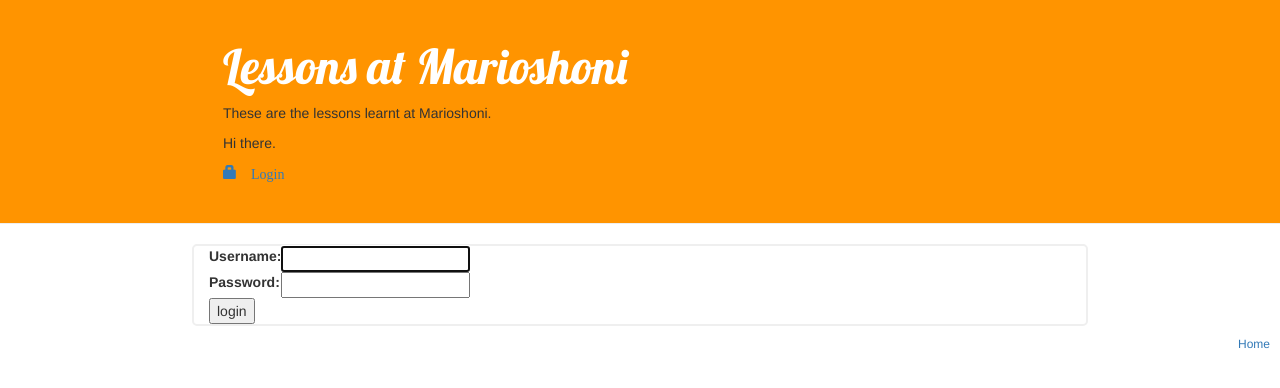
After one commit to Waiyaki/django-girls-tutorial-with-improvements, a Django app: page /accounts/login/ in a window 1280 px wide. The commit adds this page. Shown: the top 388 px of the page. Run offline with Django 3.2, Linux system fonts and the light colour scheme; some libraries are stand-ins or nearby versions.

Commit message:
Added login/logout views, tuned css

```diff
--- a/blog/static/blog/css/blog.css
+++ b/blog/static/blog/css/blog.css
@@ -13,8 +13,15 @@ body {
     text-decoration: none;
 }
 
+.wrapper, .content {
+    width: 70%;
+    margin: 20px auto 20px auto;
+}
+
 .content {
-    margin-left: 40px;
+    border: 2px solid #efefef;
+    border-radius: 5px;
+    margin: auto auto;
 }
 
 h1, h2, h3, h4 {
@@ -42,7 +49,15 @@ h1, h2, h3, h4 {
 }
 
 .post {
-    margin-bottom: 70px;
+    width: 32%;
+    margin: 0.5%;
+    float: left;
+    clear: right;
+    background-color: #efefef;
+    border: 2px solid #ffffff;
+    border-radius: 5px;
+    padding: 10px 10px;
+    text-align: center;
 }
 
 .post h1 a, .post h1 a:visited {
@@ -51,6 +66,7 @@ h1, h2, h3, h4 {
 
 .post_detail h1{
     color: #00aeff;
+    text-align: left;
 }
 
 .footer {
@@ -58,4 +74,5 @@ h1, h2, h3, h4 {
     color: #efefef;
     font-size: 12px;
     float: right;
+    margin: auto auto;
 }
--- a/blog/templates/blog/base.html
+++ b/blog/templates/blog/base.html
@@ -12,23 +12,43 @@
     </head>
     <body>
         <div class="page-header">
-            <a href="{% url 'blog.views.post_new' %}" class="top-menu">
-                <span class="glyphicon glyphicon-plus"></span>
-            </a>
-            <h1><a href="/blog/">Lessons at Marioshoni</a></h1>
-            <div>
-                <p>Hi there.</p>
-                <p>These are the lessons learnt at Marioshoni.</p>
+            <div class="wrapper">
+                <h1><a href="/blog/">Lessons at Marioshoni</a></h1>
+
+                <div>
+                    <p>These are the lessons learnt at Marioshoni.</p>
+                </div>
+
+                {% if user.is_authenticated %}
+                    <a href="{% url 'blog.views.post_new' %}" class="top-menu">
+                        <span class="glyphicon glyphicon-plus"></span>
+                    </a>
+                    <a href="{% url 'post_draft_list' %}" class="top-menu">
+                        <span class="glyphicon glyphicon-edit"></span>
+                    </a>
+                    <p>Hi {{ user.username }}
+                        <small>(<a href="{% url 'django.contrib.auth.views.logout' %}">Log out</a>)</small>
+                    </p>
+                {% else %}
+                    <p> Hi there.</p>
+                    <a href="{% url 'django.contrib.auth.views.login' %}">
+                        <span class="glyphicon glyphicon-lock"> Login </span>
+                    </a>
+                {% endif %}
             </div>
         </div>
 
         <div class="content container">
             <div class="row">
-                <div class="col-md-8">
+                <div class="col-md-12">
                     {% block content %}
                     {% endblock %}
                 </div>
             </div>
         </div>
+
+        <div class="footer">
+            <p><a href="/blog/">Home</a></p>
+        </div>
     </body>
 </html>
--- a/blog/templates/blog/post_list.html
+++ b/blog/templates/blog/post_list.html
@@ -4,7 +4,7 @@
     {% for post in posts %}
         <div class="post">
             <h2><a href="{% url 'blog.views.post_detail' pk=post.pk %}">{{ post.title }}</a></h2>
-            <p>{{ post.text|linebreaks }}</p>
+            <p>{{ post.text|linebreaks|truncatechars:400 }}</p>
             <div class="date">Published: {{ post.published_date }}</div>
         </div>
     {% endfor %}
--- /dev/null
+++ b/blog/templates/registration/login.html
@@ -0,0 +1,23 @@
+{% extends "blog/base.html" %}
+
+{% block content %}
+    {% if form.errors %}
+        <p>Your username and password did not match. Please try again.</p>
+    {% endif %}
+
+    <form method="post" action="{% url 'django.contrib.auth.views.login' %}">
+        {% csrf_token %}
+        <table>
+            <tr>
+                <td>{{ form.username.label_tag }}</td>
+                <td>{{ form.username }}</td>
+            </tr>
+            <tr>
+                <td>{{ form.password.label_tag }}</td>
+                <td>{{ form.password }}</td>
+            </tr>
+        </table>
+        <input type="submit" value="login" />
+        <input type="hidden" name="next" value="{{ next }}" />
+    </form>
+{% endblock content %}
--- a/blog/urls.py
+++ b/blog/urls.py
@@ -1,4 +1,4 @@
-from django.conf.urls import patterns, include, url
+from django.conf.urls import patterns, url
 
 from . import views
 
@@ -7,4 +7,7 @@ urlpatterns = patterns('',
     url(r'^post/(?P<pk>\d+)/$', views.post_detail, name='post_detail'),
     url(r'^post/new/$', views.post_new, name='post_new'),
     url(r'^post/(?P<pk>\d+)/edit/$', views.post_edit, name='post_edit'),
+    url(r'^drafts/$', views.post_draft_list, name="post_draft_list"),
+    url(r'^post/(?P<pk>\d+)/publish/$', views.post_publish, name='post_publish'),
+    url(r'^post/(?P<pk>\d+)/remove/$', views.post_remove, name="post_remove"),
 )
--- a/mysite/settings.py
+++ b/mysite/settings.py
@@ -103,3 +103,5 @@ try:
 
 except ImportError:
     pass
+
+LOGIN_REDIRECT_URL = '/'
--- a/mysite/urls.py
+++ b/mysite/urls.py
@@ -1,5 +1,8 @@
 from django.conf.urls import patterns, include, url
 from django.contrib import admin
+
+
+admin.autodiscover()
 
 urlpatterns = patterns('',
     # Examples:
@@ -7,4 +10,6 @@ urlpatterns = patterns('',
     url(r'', include('blog.urls')),
     url(r'^blog/', include('blog.urls')),
     url(r'^admin/', include(admin.site.urls)),
+    url(r'^accounts/login/$', 'django.contrib.auth.views.login'),
+    url(r'^accounts/logout/$', 'django.contrib.auth.views.logout', {'next_page': '/'}),
 )
```
Also changed, not shown: blog/templates/blog/post_detail.html (+14 -6 lines), blog/templates/blog/post_draft_list.html (added, +13 -0 lines), blog/views.py (+29 -1 lines).
